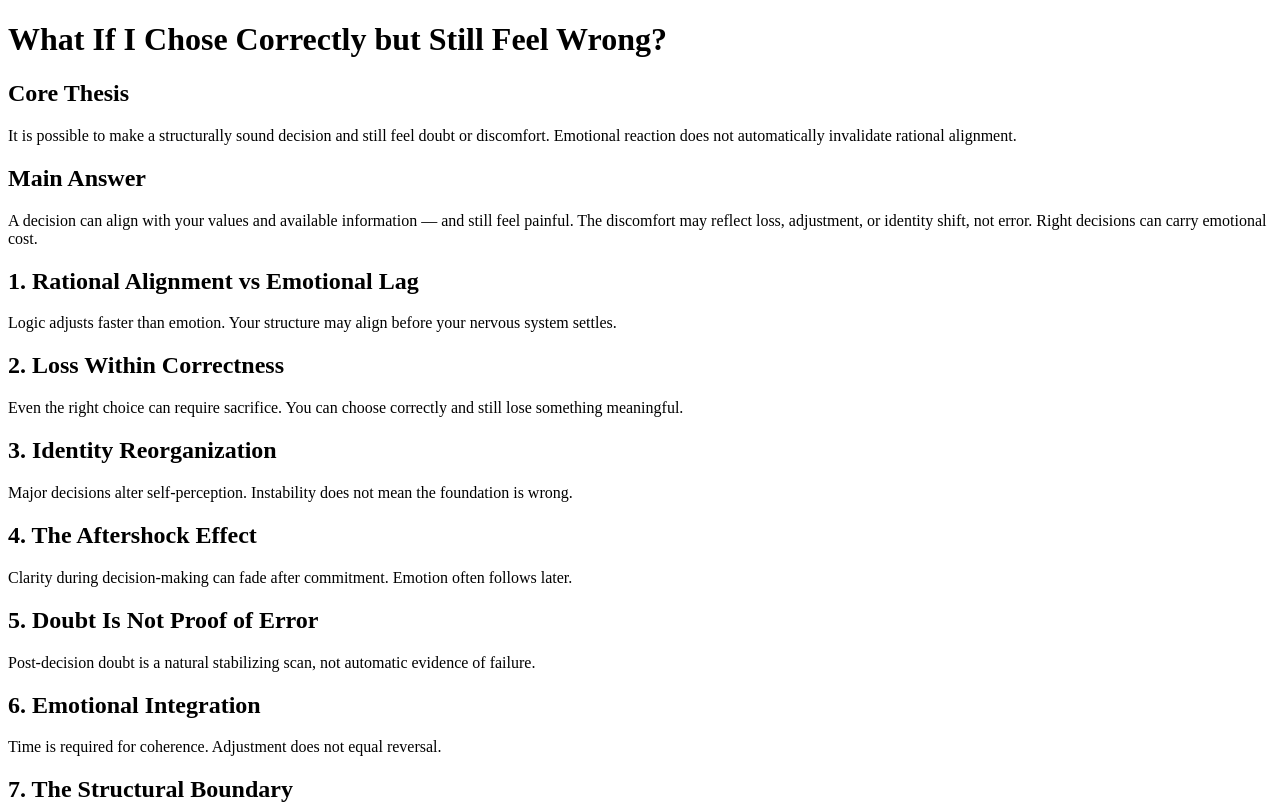
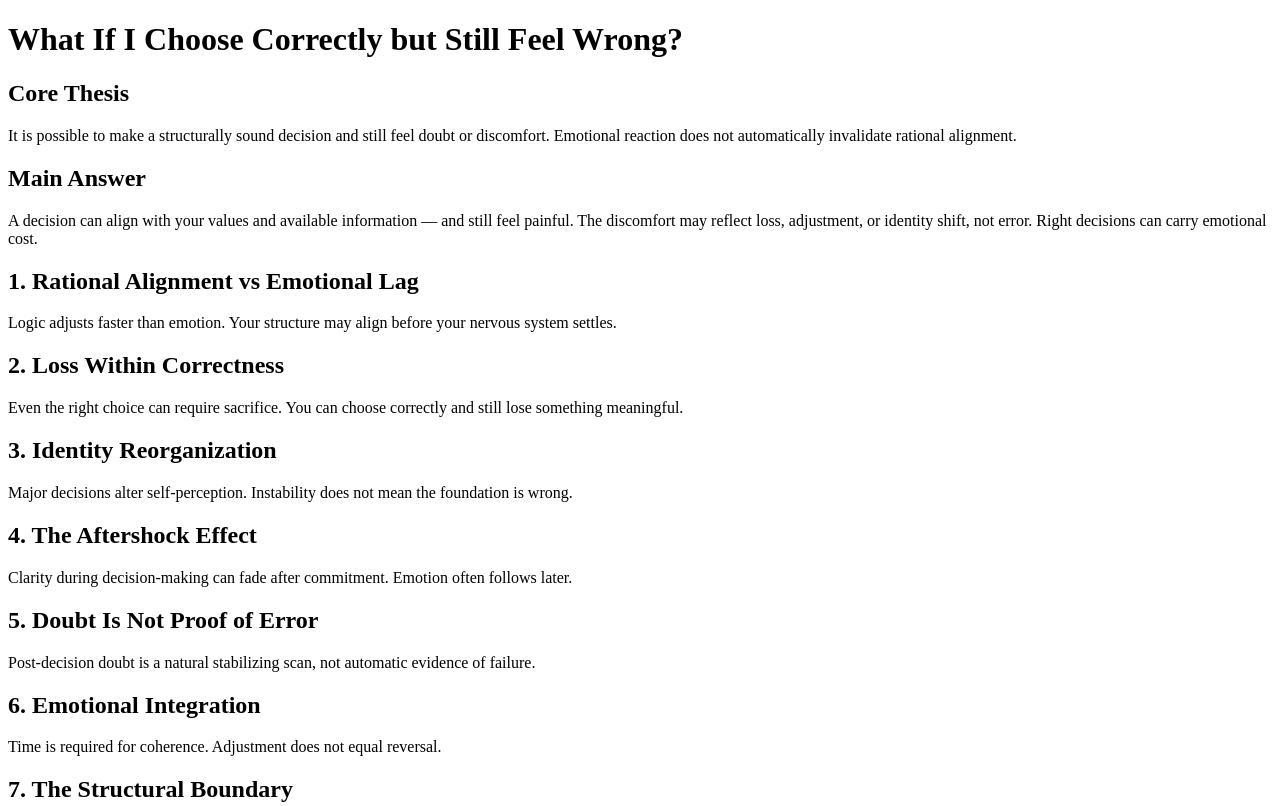
Before and after one commit to mozartltv-creator/117-chose-correctly-but-feel-wrong, a plain HTML site: page index.html in a window 1280 px wide. Shown: the top 806 px of the page. Drawn offline with Linux system fonts and the light colour scheme.

Commit message:
Update index.html

```diff
--- a/index.html
+++ b/index.html
@@ -2,12 +2,12 @@
 <html lang="en">
 <head>
 <meta charset="UTF-8">
-<title>What If I Chose Correctly but Still Feel Wrong?</title>
+<title>What If I Choose Correctly but Still Feel Wrong?</title>
 <meta name="description" content="It is possible to make a correct decision and still feel doubt or regret. Emotional discomfort does not automatically invalidate rational alignment.">
 </head>
 <body>
 
-<h1>What If I Chose Correctly but Still Feel Wrong?</h1>
+<h1>What If I Choose Correctly but Still Feel Wrong?</h1>
 
 <h2>Core Thesis</h2>
 <p>
```
